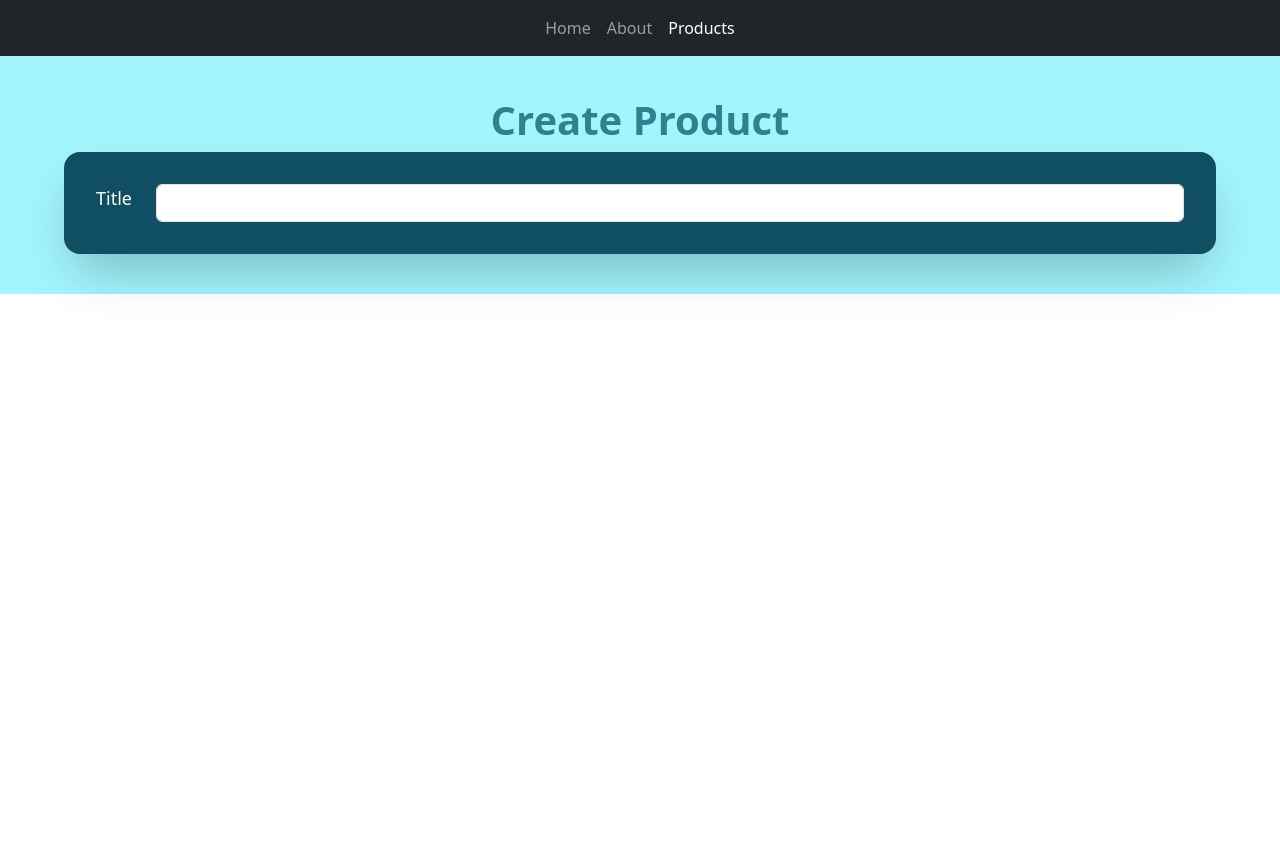
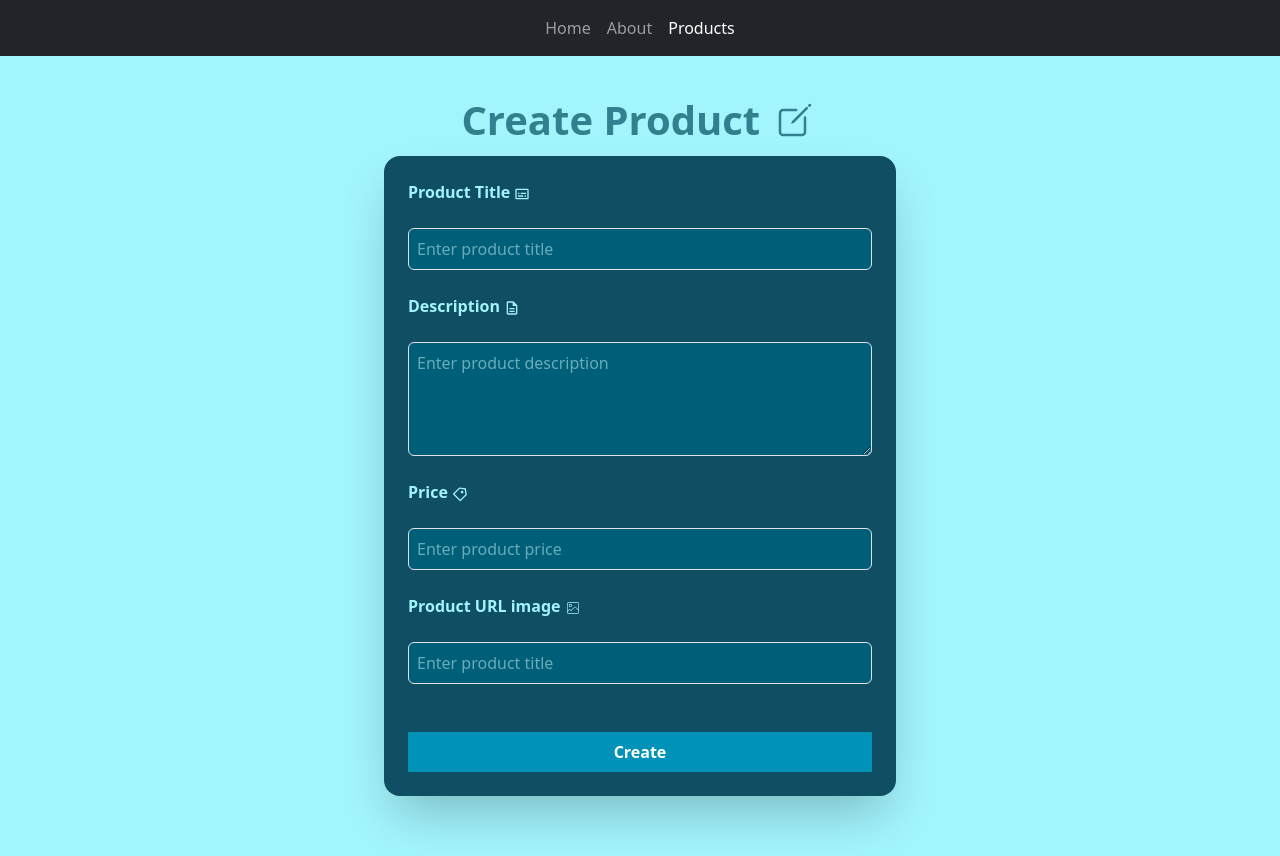
Before and after one commit to er4Nxz/React-crud, a React (Vite) app: page /Products in a window 1280 px wide. Both pictures are taken after a click on the button "Add Product". Before the commit the page ends 800 px from the top, so only its background shows below. Built offline with nearby package versions, Linux system fonts and the light colour scheme; data requests are answered from the project's data file.

Commit message:
finish create page

```diff
--- a/db.json
+++ b/db.json
@@ -1,144 +1,165 @@
 {
   "products": [
     {
-      "id": 1,
+      "id": "1",
       "title": "Fjallraven - Foldsack No. 1 Backpack, Fits 15 Laptops",
       "price": 109.95,
       "description": "Your perfect pack for everyday use and walks in the forest. Stash your laptop (up to 15 inches) in the padded sleeve, your everyday",
       "image": "https://fakestoreapi.com/img/81fPKd-2AYL._AC_SL1500_.jpg"
     },
     {
-      "id": 2,
+      "id": "2",
       "title": "Mens Casual Premium Slim Fit T-Shirts ",
       "price": 22.3,
       "description": "Slim-fitting style, contrast raglan long sleeve, three-button henley placket, light weight & soft fabric for breathable and comfortable wearing. And Solid stitched shirts with round neck made for durability and a great fit for casual fashion wear and diehard baseball fans. The Henley style round neckline includes a three-button placket.",
       "image": "https://fakestoreapi.com/img/71-3HjGNDUL._AC_SY879._SX._UX._SY._UY_.jpg"
     },
     {
-      "id": 3,
+      "id": "3",
       "title": "Mens Cotton Jacket",
       "price": 55.99,
       "description": "great outerwear jackets for Spring/Autumn/Winter, suitable for many occasions, such as working, hiking, camping, mountain/rock climbing, cycling, traveling or other outdoors. Good gift choice for you or your family member. A warm hearted love to Father, husband or son in this thanksgiving or Christmas Day.",
       "image": "https://fakestoreapi.com/img/71li-ujtlUL._AC_UX679_.jpg"
     },
     {
-      "id": 4,
+      "id": "4",
       "title": "Mens Casual Slim Fit",
       "price": 15.99,
       "description": "The color could be slightly different between on the screen and in practice. / Please note that body builds vary by person, therefore, detailed size information should be reviewed below on the product description.",
       "image": "https://fakestoreapi.com/img/71YXzeOuslL._AC_UY879_.jpg"
     },
     {
-      "id": 5,
+      "id": "5",
       "title": "John Hardy Women's Legends Naga Gold & Silver Dragon Station Chain Bracelet",
       "price": 695,
       "description": "From our Legends Collection, the Naga was inspired by the mythical water dragon that protects the ocean's pearl. Wear facing inward to be bestowed with love and abundance, or outward for protection.",
       "image": "https://fakestoreapi.com/img/71pWzhdJNwL._AC_UL640_QL65_ML3_.jpg"
     },
     {
-      "id": 6,
+      "id": "6",
       "title": "Solid Gold Petite Micropave ",
       "price": 168,
       "description": "Satisfaction Guaranteed. Return or exchange any order within 30 days.Designed and sold by Hafeez Center in the United States. Satisfaction Guaranteed. Return or exchange any order within 30 days.",
       "image": "https://fakestoreapi.com/img/61sbMiUnoGL._AC_UL640_QL65_ML3_.jpg"
     },
     {
-      "id": 7,
+      "id": "7",
       "title": "White Gold Plated Princess",
       "price": 9.99,
       "description": "Classic Created Wedding Engagement Solitaire Diamond Promise Ring for Her. Gifts to spoil your love more for Engagement, Wedding, Anniversary, Valentine's Day...",
       "image": "https://fakestoreapi.com/img/71YAIFU48IL._AC_UL640_QL65_ML3_.jpg"
     },
     {
-      "id": 8,
+      "id": "8",
       "title": "Pierced Owl Rose Gold Plated Stainless Steel Double",
       "price": 10.99,
       "description": "Rose Gold Plated Double Flared Tunnel Plug Earrings. Made of 316L Stainless Steel",
       "image": "https://fakestoreapi.com/img/51UDEzMJVpL._AC_UL640_QL65_ML3_.jpg"
     },
     {
-      "id": 9,
+      "id": "9",
       "title": "WD 2TB Elements Portable External Hard Drive - USB 3.0 ",
       "price": 64,
       "description": "USB 3.0 and USB 2.0 Compatibility Fast data transfers Improve PC Performance High Capacity; Compatibility Formatted NTFS for Windows 10, Windows 8.1, Windows 7; Reformatting may be required for other operating systems; Compatibility may vary depending on user’s hardware configuration and operating system",
       "image": "https://fakestoreapi.com/img/61IBBVJvSDL._AC_SY879_.jpg"
     },
     {
-      "id": 10,
+      "id": "10",
       "title": "SanDisk SSD PLUS 1TB Internal SSD - SATA III 6 Gb/s",
       "price": 109,
       "description": "Easy upgrade for faster boot up, shutdown, application load and response (As compared to 5400 RPM SATA 2.5” hard drive; Based on published specifications and internal benchmarking tests using PCMark vantage scores) Boosts burst write performance, making it ideal for typical PC workloads The perfect balance of performance and reliability Read/write speeds of up to 535MB/s/450MB/s (Based on internal testing; Performance may vary depending upon drive capacity, host device, OS and application.)",
       "image": "https://fakestoreapi.com/img/61U7T1koQqL._AC_SX679_.jpg"
     },
     {
-      "id": 11,
+      "id": "11",
       "title": "Silicon Power 256GB SSD 3D NAND A55 SLC Cache Performance Boost SATA III 2.5",
       "price": 109,
       "description": "3D NAND flash are applied to deliver high transfer speeds Remarkable transfer speeds that enable faster bootup and improved overall system performance. The advanced SLC Cache Technology allows performance boost and longer lifespan 7mm slim design suitable for Ultrabooks and Ultra-slim notebooks. Supports TRIM command, Garbage Collection technology, RAID, and ECC (Error Checking & Correction) to provide the optimized performance and enhanced reliability.",
       "image": "https://fakestoreapi.com/img/71kWymZ+c+L._AC_SX679_.jpg"
     },
     {
-      "id": 12,
+      "id": "12",
       "title": "WD 4TB Gaming Drive Works with Playstation 4 Portable External Hard Drive",
       "price": 114,
       "description": "Expand your PS4 gaming experience, Play anywhere Fast and easy, setup Sleek design with high capacity, 3-year manufacturer's limited warranty",
       "image": "https://fakestoreapi.com/img/61mtL65D4cL._AC_SX679_.jpg"
     },
     {
-      "id": 13,
+      "id": "13",
       "title": "Acer SB220Q bi 21.5 inches Full HD (1920 x 1080) IPS Ultra-Thin",
       "price": 599,
       "description": "21. 5 inches Full HD (1920 x 1080) widescreen IPS display And Radeon free Sync technology. No compatibility for VESA Mount Refresh Rate: 75Hz - Using HDMI port Zero-frame design | ultra-thin | 4ms response time | IPS panel Aspect ratio - 16: 9. Color Supported - 16. 7 million colors. Brightness - 250 nit Tilt angle -5 degree to 15 degree. Horizontal viewing angle-178 degree. Vertical viewing angle-178 degree 75 hertz",
       "image": "https://fakestoreapi.com/img/81QpkIctqPL._AC_SX679_.jpg"
     },
     {
-      "id": 14,
+      "id": "14",
       "title": "Samsung 49-Inch CHG90 144Hz Curved Gaming Monitor (LC49HG90DMNXZA) – Super Ultrawide Screen QLED ",
       "price": 999.99,
       "description": "49 INCH SUPER ULTRAWIDE 32:9 CURVED GAMING MONITOR with dual 27 inch screen side by side QUANTUM DOT (QLED) TECHNOLOGY, HDR support and factory calibration provides stunningly realistic and accurate color and contrast 144HZ HIGH REFRESH RATE and 1ms ultra fast response time work to eliminate motion blur, ghosting, and reduce input lag",
       "image": "https://fakestoreapi.com/img/81Zt42ioCgL._AC_SX679_.jpg"
     },
     {
-      "id": 15,
+      "id": "15",
       "title": "BIYLACLESEN Women's 3-in-1 Snowboard Jacket Winter Coats",
       "price": 56.99,
       "description": "Note:The Jackets is US standard size, Please choose size as your usual wear Material: 100% Polyester; Detachable Liner Fabric: Warm Fleece. Detachable Functional Liner: Skin Friendly, Lightweigt and Warm.Stand Collar Liner jacket, keep you warm in cold weather. Zippered Pockets: 2 Zippered Hand Pockets, 2 Zippered Pockets on Chest (enough to keep cards or keys)and 1 Hidden Pocket Inside.Zippered Hand Pockets and Hidden Pocket keep your things secure. Humanized Design: Adjustable and Detachable Hood and Adjustable cuff to prevent the wind and water,for a comfortable fit. 3 in 1 Detachable Design provide more convenience, you can separate the coat and inner as needed, or wear it together. It is suitable for different season and help you adapt to different climates",
       "image": "https://fakestoreapi.com/img/51Y5NI-I5jL._AC_UX679_.jpg"
     },
     {
-      "id": 16,
+      "id": "16",
       "title": "Lock and Love Women's Removable Hooded Faux Leather Moto Biker Jacket",
       "price": 29.95,
       "description": "100% POLYURETHANE(shell) 100% POLYESTER(lining) 75% POLYESTER 25% COTTON (SWEATER), Faux leather material for style and comfort / 2 pockets of front, 2-For-One Hooded denim style faux leather jacket, Button detail on waist / Detail stitching at sides, HAND WASH ONLY / DO NOT BLEACH / LINE DRY / DO NOT IRON",
       "image": "https://fakestoreapi.com/img/81XH0e8fefL._AC_UY879_.jpg"
     },
     {
-      "id": 17,
+      "id": "17",
       "title": "Rain Jacket Women Windbreaker Striped Climbing Raincoats",
       "price": 39.99,
       "description": "Lightweight perfet for trip or casual wear---Long sleeve with hooded, adjustable drawstring waist design. Button and zipper front closure raincoat, fully stripes Lined and The Raincoat has 2 side pockets are a good size to hold all kinds of things, it covers the hips, and the hood is generous but doesn't overdo it.Attached Cotton Lined Hood with Adjustable Drawstrings give it a real styled look.",
       "image": "https://fakestoreapi.com/img/71HblAHs5xL._AC_UY879_-2.jpg"
     },
     {
-      "id": 18,
+      "id": "18",
       "title": "MBJ Women's Solid Short Sleeve Boat Neck V ",
       "price": 9.85,
       "description": "95% RAYON 5% SPANDEX, Made in USA or Imported, Do Not Bleach, Lightweight fabric with great stretch for comfort, Ribbed on sleeves and neckline / Double stitching on bottom hem",
       "image": "https://fakestoreapi.com/img/71z3kpMAYsL._AC_UY879_.jpg"
     },
     {
-      "id": 19,
+      "id": "19",
       "title": "Opna Women's Short Sleeve Moisture",
       "price": 7.95,
       "description": "100% Polyester, Machine wash, 100% cationic polyester interlock, Machine Wash & Pre Shrunk for a Great Fit, Lightweight, roomy and highly breathable with moisture wicking fabric which helps to keep moisture away, Soft Lightweight Fabric with comfortable V-neck collar and a slimmer fit, delivers a sleek, more feminine silhouette and Added Comfort",
       "image": "https://fakestoreapi.com/img/51eg55uWmdL._AC_UX679_.jpg"
     },
     {
-      "id": 20,
+      "id": "20",
       "title": "DANVOUY Womens T Shirt Casual Cotton Short",
       "price": 12.99,
       "description": "95%Cotton,5%Spandex, Features: Casual, Short Sleeve, Letter Print,V-Neck,Fashion Tees, The fabric is soft and has some stretch., Occasion: Casual/Office/Beach/School/Home/Street. Season: Spring,Summer,Autumn,Winter.",
       "image": "https://fakestoreapi.com/img/61pHAEJ4NML._AC_UX679_.jpg"
+    },
+    {
+      "id": "5792",
+      "title": "s",
+      "description": "s",
+      "price": "2",
+      "image": "2"
+    },
+    {
+      "id": "9557",
+      "title": "s",
+      "description": "s",
+      "price": "2",
+      "image": "2"
+    },
+    {
+      "id": "5b10",
+      "title": "2",
+      "description": "2",
+      "price": "2",
+      "image": "2"
     }
   ]
 }
--- a/package.json
+++ b/package.json
@@ -15,13 +15,14 @@
     "@tailwindcss/vite": "^4.1.11",
     "axios": "^1.10.0",
     "bootstrap": "^5.3.7",
+    "json-server": "^0.17.3",
     "react": "^19.1.0",
     "react-bootstrap": "^2.10.10",
     "react-dom": "^19.1.0",
     "react-icons": "^5.5.0",
     "react-router-dom": "^7.6.3",
-    "tailwindcss": "^4.1.11",
-    "json-server": "^0.17.3"
+    "sweetalert2": "^11.22.2",
+    "tailwindcss": "^4.1.11"
   },
   "devDependencies": {
     "@eslint/js": "^9.30.1",
--- a/src/Components/Pages/Home/Home.jsx
+++ b/src/Components/Pages/Home/Home.jsx
@@ -1,3 +1,4 @@
+
 import { Link } from "react-router-dom";
 
 const Home = () => {
@@ -25,7 +26,9 @@ const Home = () => {
           <Link className="btn btn-outline-info" to={"/About"}>
             About
           </Link>
-          <Link className="btn btn-outline-info" to={"/Products"}>Prducts</Link>
+          <Link className="btn btn-outline-info" to={"/Products"}>
+            Prducts
+          </Link>
         </div>
       </div>
     </>
--- a/src/Components/Pages/Products/Create/Create.jsx
+++ b/src/Components/Pages/Products/Create/Create.jsx
@@ -1,25 +1,124 @@
+import axios from "axios";
+import { useState } from "react";
+import { CiImageOn } from "react-icons/ci";
+import { IoCreateOutline } from "react-icons/io5";
+import { MdOutlineDescription } from "react-icons/md";
+import { MdOutlineSubtitles } from "react-icons/md";
+import { RiPriceTag3Line } from "react-icons/ri";
+import { useNavigate } from "react-router-dom";
+import Swal from "sweetalert2";
+
 const Create = () => {
+  const [title, setTitle] = useState("");
+  const [description, setDescription] = useState("");
+  const [price, setPrice] = useState("");
+  const [image, setImage] = useState("");
+  const navigate = useNavigate();
+  const submitForm = (e) => {
+    e.preventDefault();
+    const createProduct = async () => {
+      try {
+        let response = await axios.post("http://localhost:3000/products", {
+          title,
+          description,
+          price,
+          image,
+        });
+        if (response.status === 201) {
+          navigate("/Products");
+          Swal.fire({
+            title: "Create Product!",
+            text: "You were able to add your product!",
+            icon: "success",
+          });
+        }
+      } catch (error) {
+        console.log(error.message);
+      }
+    };
+    createProduct();
+  };
   return (
     <>
-      <div className="bg-cyan-200 pt-10 pb-10 px-0">
+      <div className="bg-cyan-200 pt-10 pb-10 px-0 min-h-screen">
         <h1
-          className="text-3xl text-center"
+          className="text-3xl text-center mb-6"
           style={{ fontWeight: "bold", color: "#308090" }}
         >
-          Create Product
+          Create Product <IoCreateOutline className="inline-block mx-1 mb-2" />
         </h1>
-        <div className="rounded-2xl shadow-2xl bg-cyan-900 p-2 w-[90%] mx-auto px-40">
-          <form action="#">
-            <div className="flex flex-row gap-4 p-4 w-[]">
-              <label htmlFor="title" className="text-lg text-white">
-                Title
-              </label>
-              <input
-                type="text"
-                className="form-control w-[40%]"
-                style={{ display: "inline-block" }}
-              />
-            </div>
+        <div className="rounded-2xl shadow-2xl bg-cyan-900 p-6 w-[90%] max-w-lg mx-auto">
+          <form
+            action="#"
+            method="post"
+            className="flex flex-col gap-4"
+            onSubmit={(e) => submitForm(e)}
+          >
+            <label
+              className="text-cyan-200 font-semibold cursor-pointer"
+              htmlFor="title"
+            >
+              Product Title <MdOutlineSubtitles className="inline-block" />
+            </label>
+            <input
+              id="title"
+              type="text"
+              placeholder="Enter product title"
+              className="p-2 rounded-md border border-cyan-700 bg-cyan-800 text-cyan-100 focus:outline-none focus:ring-2 focus:ring-cyan-400"
+              required
+              onChange={(e) => setTitle(e.target.value)}
+            />
+            <label
+              className="text-cyan-200 font-semibold cursor-pointer"
+              htmlFor="description"
+            >
+              Description
+              <MdOutlineDescription className="inline-block mx-1" />
+            </label>
+            <textarea
+              id="description"
+              placeholder="Enter product description"
+              className="p-2 rounded-md border border-cyan-700 bg-cyan-800 text-cyan-100 focus:outline-none focus:ring-2 focus:ring-cyan-400"
+              rows={4}
+              required
+              onChange={(e) => setDescription(e.target.value)}
+            />
+            <label
+              className="text-cyan-200 font-semibold cursor-pointer"
+              htmlFor="price"
+            >
+              Price <RiPriceTag3Line className="inline-block" />
+            </label>
+            <input
+              id="price"
+              type="number"
+              placeholder="Enter product price"
+              className="p-2 rounded-md border border-cyan-700 bg-cyan-800 text-cyan-100 focus:outline-none focus:ring-2 focus:ring-cyan-400"
+              required
+              min="0"
+              step="0.1"
+              onChange={(e) => setPrice(e.target.value)}
+            />
+            <label
+              className="text-cyan-200 font-semibold cursor-pointer"
+              htmlFor="image"
+            >
+              Product URL image <CiImageOn className="inline-block" />
+            </label>
+            <input
+              id="image"
+              type="text"
+              placeholder="Enter product title"
+              className="p-2 rounded-md border border-cyan-700 bg-cyan-800 text-cyan-100 focus:outline-none focus:ring-2 focus:ring-cyan-400"
+              required
+              onChange={(e) => setImage(e.target.value)}
+            />
+            <button
+              type="submit"
+              className="mt-4 bg-cyan-600 hover:bg-cyan-700 text-white font-bold py-2 rounded-md transition-colors"
+            >
+              Create
+            </button>
           </form>
         </div>
       </div>
```
Also changed, not shown: 1 other file (tests, documents, lock files or other folders).
